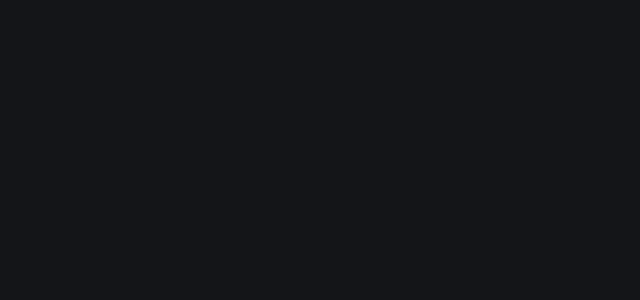
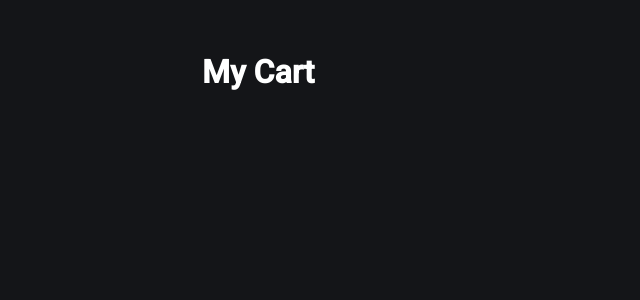
Before and after one commit to Vinicius-Barbosa-Santos/food-commerce-dev, a React (Create React App) app: page /cart in a window 1280 px wide. Before the commit this address had no page. Shown: the top 300 px of the page, without its empty margins (0-640 px from the left). Built offline with nearby package versions, Linux system fonts and the light colour scheme; data requests are answered from the project's data file; the HTML template or start-up script is replaced by a standard one.

Commit message:
feat: create a page cart :sparkles:

```diff
--- /dev/null
+++ b/src/pages/MyCart/index.tsx
@@ -0,0 +1,9 @@
+import * as C from './styles'
+
+export const MyCart = () => {
+    return (
+        <C.Container>
+            <h1>My Cart</h1>
+        </C.Container>
+    )
+}
--- /dev/null
+++ b/src/pages/MyCart/styles.ts
@@ -0,0 +1,8 @@
+import styled from "styled-components";
+
+export const Container = styled.div`
+    width: 100%;
+    max-width: 58.75rem;
+    padding: 2rem;
+    margin: 0 auto;
+`
--- a/src/routes.tsx
+++ b/src/routes.tsx
@@ -5,6 +5,7 @@ import { BurgerPage } from './pages/Main/Burguers'
 import { DrinksPages } from './pages/Main/Drinks'
 import { IceCreamsPages } from './pages/Main/Ice-Creams'
 import { PizzasPages } from './pages/Main/Pizzas'
+import { MyCart } from './pages/MyCart'
 
 export function AppRoutes() {
   return (
@@ -15,6 +16,7 @@ export function AppRoutes() {
         <Route path='/drinks' element={<DrinksPages />} />
         <Route path='/ice-creams' element={<IceCreamsPages />} />
       </Route>
+      <Route path='/cart' element={<MyCart />} />
     </Routes>
   )
 }
```
